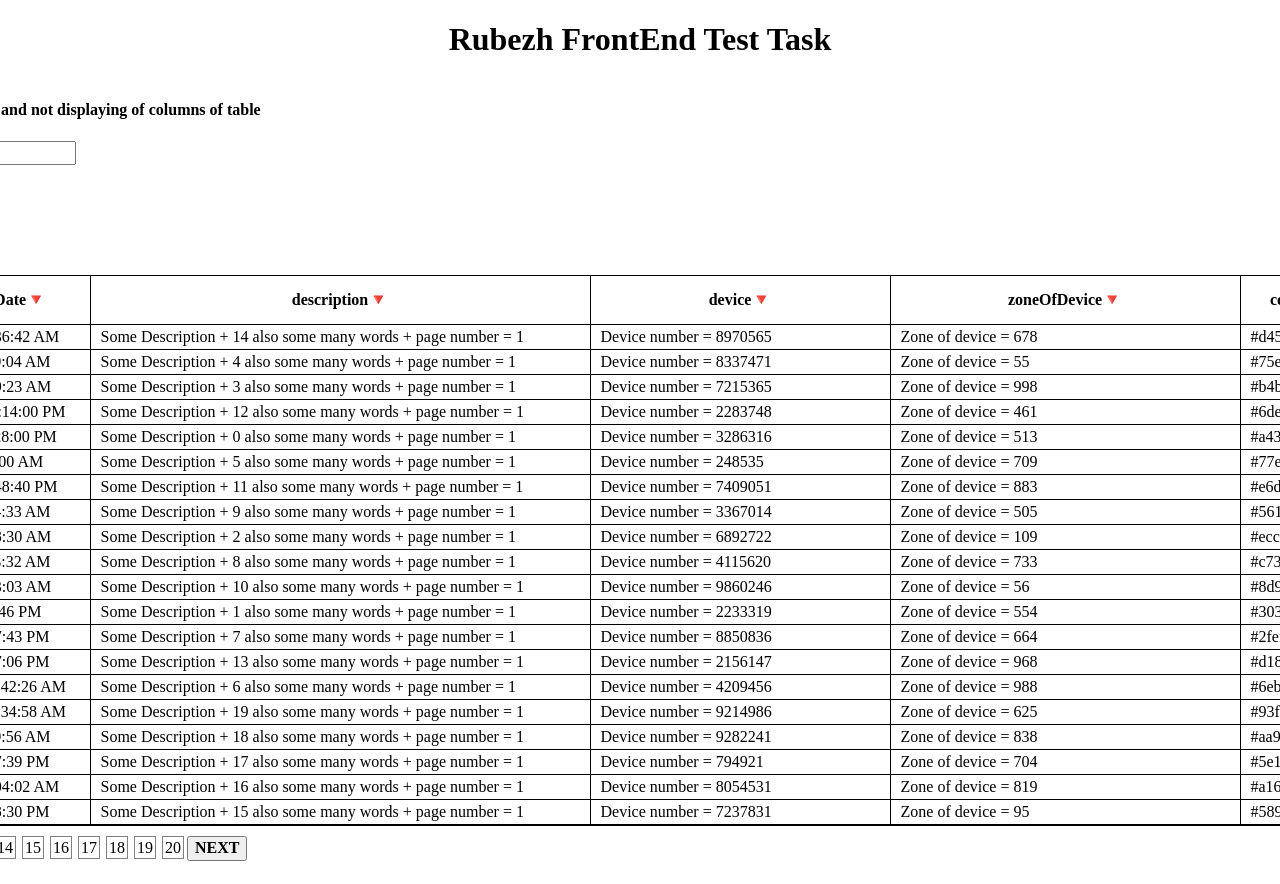
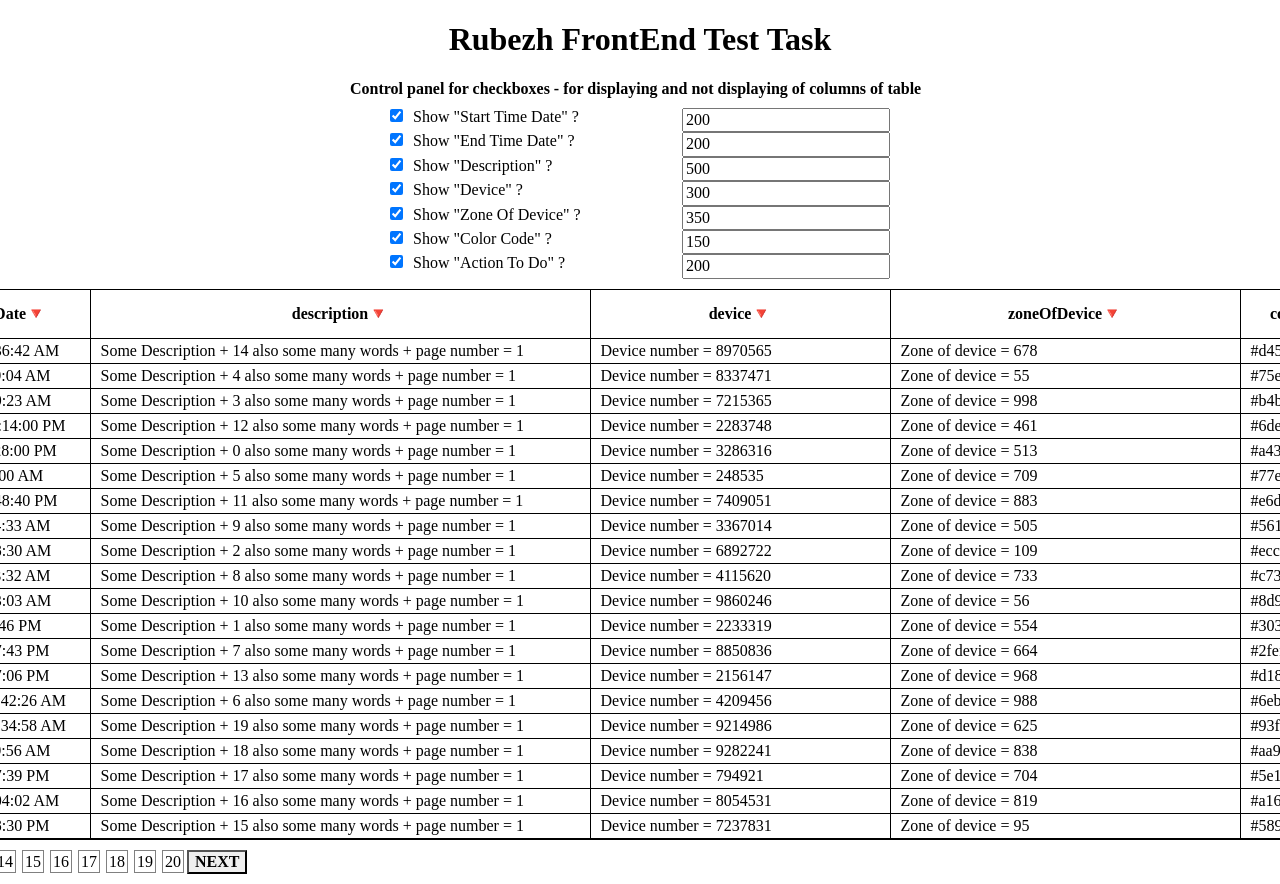
Before and after one commit to AndreiMedvedevSaratov/a028-rubezh-test-task, a React (Create React App) app: page / in a window 1280 px wide. Shown: the top 884 px of the page. Built offline with nearby package versions, Linux system fonts and the light colour scheme.

Commit message:
commit-022 - add possibility to change column width, some more styles

```diff
--- a/src/Components/CheckboxControlPanel/CheckboxControlPanel.jsx
+++ b/src/Components/CheckboxControlPanel/CheckboxControlPanel.jsx
@@ -3,6 +3,8 @@ import { useDispatch, useSelector } from 'react-redux';
 
 import {	toggleColumnVisibility } from '../../Store/Events';
 import { changeColumnWidth } from './../../Store/Events/Actions';
+
+import './CheckboxControlPanel.scss';
 
 export const CheckboxControlPanel = () => {
 	const dispatch = useDispatch();
@@ -38,9 +40,8 @@ export const CheckboxControlPanel = () => {
 		dispatch(toggleColumnVisibility(6, !checkboxControl[6]));
 	}
 
-	const handleChangeStartTimeDateWidth = (value) => {
-		console.log(columnsWidth);
-		dispatch(changeColumnWidth(0, value));
+	const handleChangeWidth = (index, value) => {
+		dispatch(changeColumnWidth(index, value));
 	}
 
 
@@ -66,7 +67,7 @@ export const CheckboxControlPanel = () => {
 					<input
 						type="text"
 						value={columnsWidth[0]}
-						onChange={({ target: { value } }) => handleChangeStartTimeDateWidth(value)}
+						onChange={({ target: { value } }) => handleChangeWidth(0, value)}
 					></input>
 
 				</div>
@@ -80,6 +81,13 @@ export const CheckboxControlPanel = () => {
 						/>
 						Show "End Time Date" ?
 					</label>
+
+					<input
+						type="text"
+						value={columnsWidth[1]}
+						onChange={({ target: { value } }) => handleChangeWidth(1, value)}
+					></input>
+
 				</div>
 
 				<div className="checkbox-control-panel__checkbox">
@@ -91,6 +99,13 @@ export const CheckboxControlPanel = () => {
 						/>
 						Show "Description" ?
 					</label>
+
+					<input
+						type="text"
+						value={columnsWidth[2]}
+						onChange={({ target: { value } }) => handleChangeWidth(2, value)}
+					></input>
+
 				</div>
 
 				<div className="checkbox-control-panel__checkbox">
@@ -102,6 +117,13 @@ export const CheckboxControlPanel = () => {
 						/>
 						Show "Device" ?
 					</label>
+
+					<input
+						type="text"
+						value={columnsWidth[3]}
+						onChange={({ target: { value } }) => handleChangeWidth(3, value)}
+					></input>
+
 				</div>
 
 				<div className="checkbox-control-panel__checkbox">
@@ -113,6 +135,13 @@ export const CheckboxControlPanel = () => {
 						/>
 						Show "Zone Of Device" ?
 					</label>
+
+					<input
+						type="text"
+						value={columnsWidth[4]}
+						onChange={({ target: { value } }) => handleChangeWidth(4, value)}
+					></input>
+
 				</div>
 
 				<div className="checkbox-control-panel__checkbox">
@@ -124,6 +153,13 @@ export const CheckboxControlPanel = () => {
 						/>
 						Show "Color Code" ?
 					</label>
+
+					<input
+						type="text"
+						value={columnsWidth[5]}
+						onChange={({ target: { value } }) => handleChangeWidth(5, value)}
+					></input>
+
 				</div>
 
 				<div className="checkbox-control-panel__checkbox">
@@ -135,6 +171,13 @@ export const CheckboxControlPanel = () => {
 						/>
 						Show "Action To Do" ?
 					</label>
+
+					<input
+						type="text"
+						value={columnsWidth[6]}
+						onChange={({ target: { value } }) => handleChangeWidth(6, value)}
+					></input>
+
 				</div>
 
 			</form>
--- a/src/Components/CheckboxControlPanel/CheckboxControlPanel.scss
+++ b/src/Components/CheckboxControlPanel/CheckboxControlPanel.scss
@@ -1,16 +1,24 @@
 .checkbox-control-panel {
 	display: flex;
 	flex-direction: column;
+
+	h4 {
+		margin: 0 auto 10px;
+		width: 580px;
+	}
 }
 
 .checkbox-control-form {
-
+	margin-bottom: 10px;
 }
 
 .checkbox-control-panel__checkbox {
-
+	margin: 0 auto;
+	width: 500px;
+	display: flex;
+	justify-content: space-between;
 }
 
-.checkbox-control-panel__label {
-
+.checkbox-control-panel__input {
+	margin-right: 10px;
 }
--- a/src/Components/PaginationControl/PaginationControl.module.css
+++ b/src/Components/PaginationControl/PaginationControl.module.css
@@ -17,5 +17,6 @@
 
 .paginatorButton {
 	font-weight: bold;
+	border-color: black;
 	cursor: pointer;
 }
```
